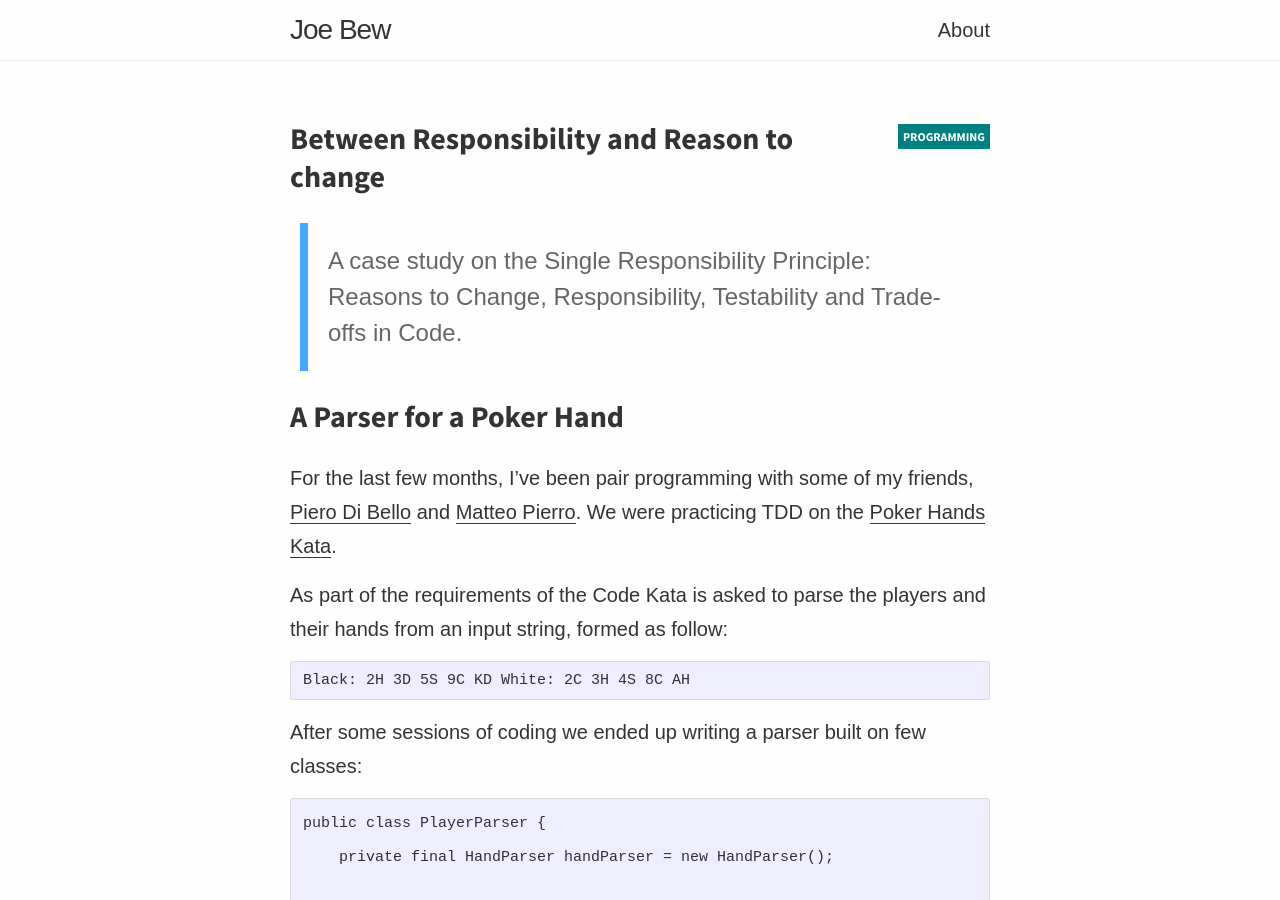
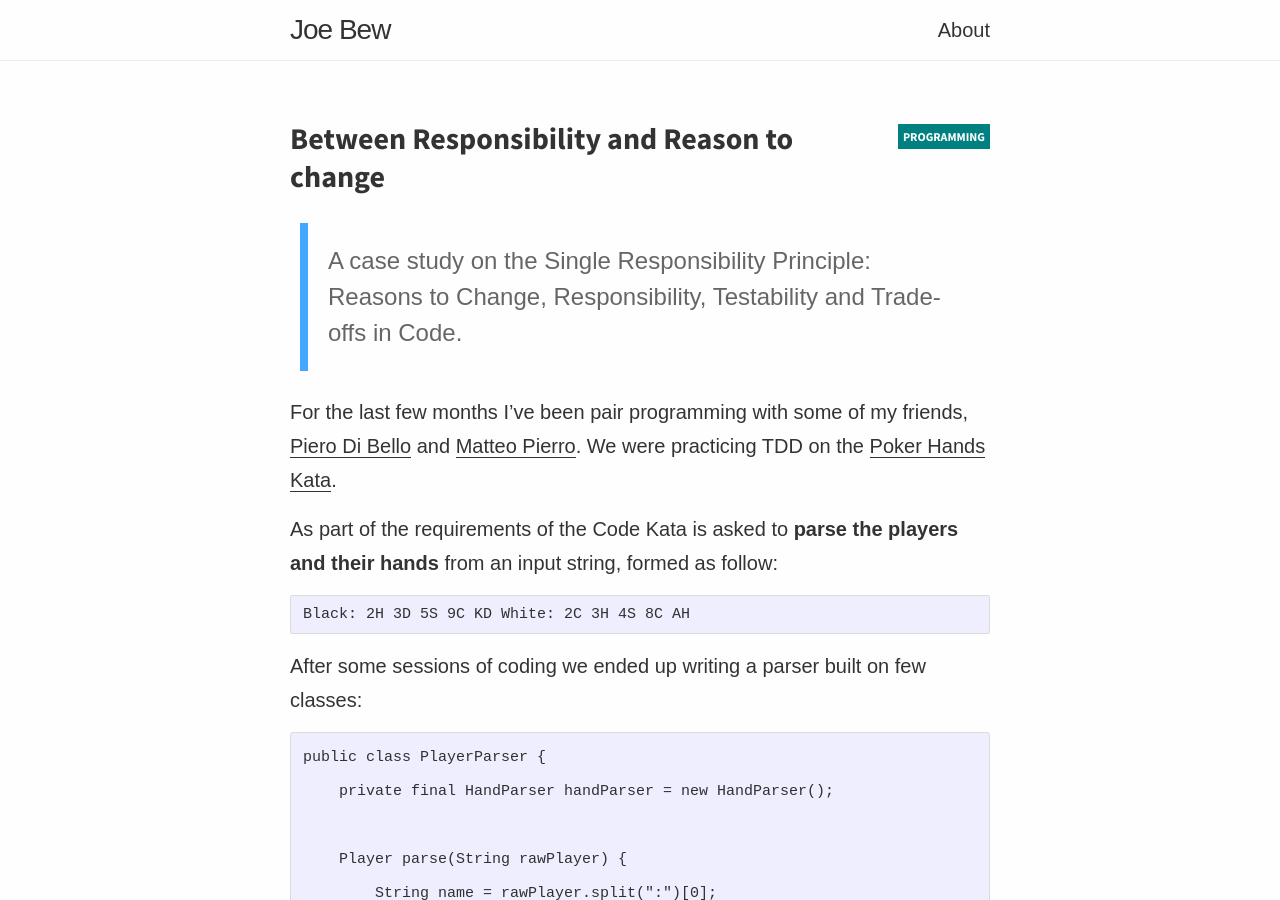
Before and after one commit to joebew42/joebew42.github.io, a Jekyll site: the page built from _posts/2020-07-16-between-responsibility-and-reason-to-change.markdown, in a window 1280 px wide and 900 px high. Built offline with Jekyll 4.4.1, drawn with Linux system fonts in a browser that asks for light colours; some web fonts are replaced.

Commit message:
Remove the title ...

````diff
--- a/_posts/2020-07-16-between-responsibility-and-reason-to-change.markdown
+++ b/_posts/2020-07-16-between-responsibility-and-reason-to-change.markdown
@@ -10,11 +10,9 @@ summary:  "A case study on the Single Responsibility Principle: Reasons to Chang
 
 <!--more-->
 
-## A Parser for a Poker Hand
+For the last few months I've been pair programming with some of my friends, [Piero Di Bello](https://twitter.com/pierodibello) and [Matteo Pierro](https://twitter.com/matteo_pierro). We were practicing TDD on the [Poker Hands Kata](https://github.com/xpepper/poker-hands-kata/tree/b1295dd54e5f6a6a27ad5f7491df890bf855cd8a).
 
-For the last few months, I've been pair programming with some of my friends, [Piero Di Bello](https://twitter.com/pierodibello) and [Matteo Pierro](https://twitter.com/matteo_pierro). We were practicing TDD on the [Poker Hands Kata](https://github.com/xpepper/poker-hands-kata/tree/b1295dd54e5f6a6a27ad5f7491df890bf855cd8a).
-
-As part of the requirements of the Code Kata is asked to parse the players and their hands from an input string, formed as follow:
+As part of the requirements of the Code Kata is asked to **parse the players and their hands** from an input string, formed as follow:
 
 ```
 Black: 2H 3D 5S 9C KD White: 2C 3H 4S 8C AH
````
